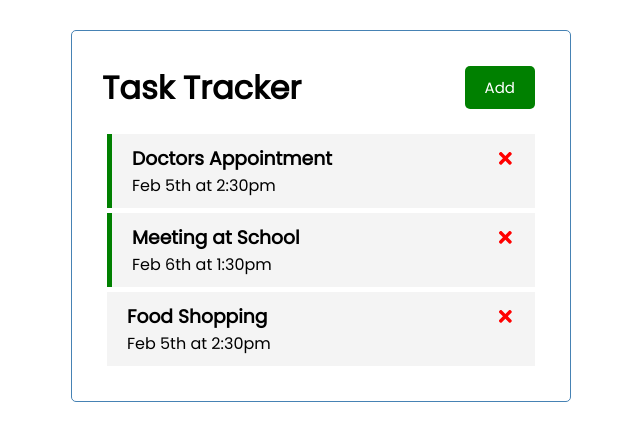
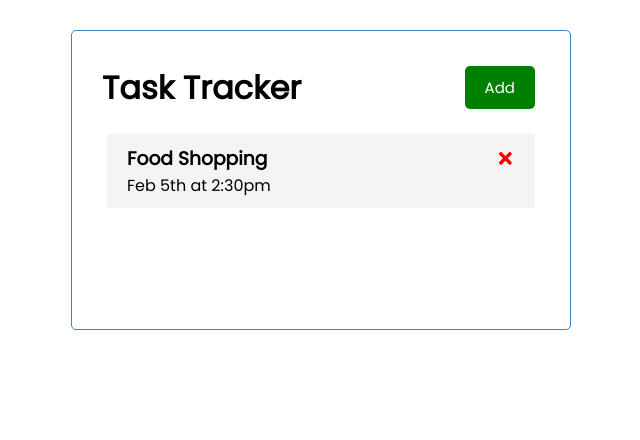
Before and after one commit to 04alexklink/react2021-task-tracker, a React (Create React App) app: page / in a window 1280 px wide. Shown: the top 440 px of the page, without its empty margins (319-959 px from the left). Built offline with nearby package versions, Linux system fonts and the light colour scheme; data requests are answered from the project's data file.

Commit message:
Delete fetch request made to delete task from server and remove from UI. Works

```diff
--- a/db.json
+++ b/db.json
@@ -1,22 +1,10 @@
 {
   "tasks": [
     {
-      "id":1,
-      "text": "Doctors Appointment",
+      "id": 3,
+      "text": "Food Shopping",
       "day": "Feb 5th at 2:30pm",
-      "reminder": true
-  },
-  {
-    "id":2,
-    "text": "Meeting at School",
-    "day": "Feb 6th at 1:30pm",
-    "reminder":true
-  },
-  {
-    "id":3,
-    "text": "Food Shopping",
-    "day": "Feb 5th at 2:30pm",
-    "reminder": false
-  }
+      "reminder": false
+    }
   ]
 }
--- a/src/App.js
+++ b/src/App.js
@@ -19,17 +19,24 @@ function App() {
     return data;
   }
 
-  const addTask = (task) => {
-    const id = Math.floor(Math.random() * 10000) + 1
-    const newTask = {id, ...task}
-    setTasks([...tasks, newTask])
-  }
+  // const addTask = async (task) => {
+  //   await fetch('http://localhost:5000/tasks', {
+  //     method: 'POST',
+  //   })
+  //   // const id = Math.floor(Math.random() * 10000) + 1
+  //   // const newTask = {id, ...task}
+  //   const tasksFromServer = await fetchTasks()
+  //   setTasks(tasksFromServer)
+  // }
 
 const showAddTaskForm = () => {
   setShowAddTask(!showAddTask)
 }
 
-const deleteTask = (id) => {
+const deleteTask = async (id) => {
+  await fetch(`http://localhost:5000/tasks/${id}`, {
+    method: 'DELETE',
+  })
   setTasks(tasks.filter((task) => {
     if(task.id !== id) {
       return task
--- a/src/components/Tasks.js
+++ b/src/components/Tasks.js
@@ -3,8 +3,8 @@ import Task from './Task';
 const Tasks = ( { tasks, onDelete, onToggleReminder }) => {
   return (
     <>
-    {tasks.map((task) => (
-        <Task key={task.id} task={task} onDelete={onDelete} onToggleReminder={onToggleReminder}/>
+    {tasks.map((task, index) => (
+        <Task key={index} task={task} onDelete={onDelete} onToggleReminder={onToggleReminder}/>
       )
     )}
     </>
```
